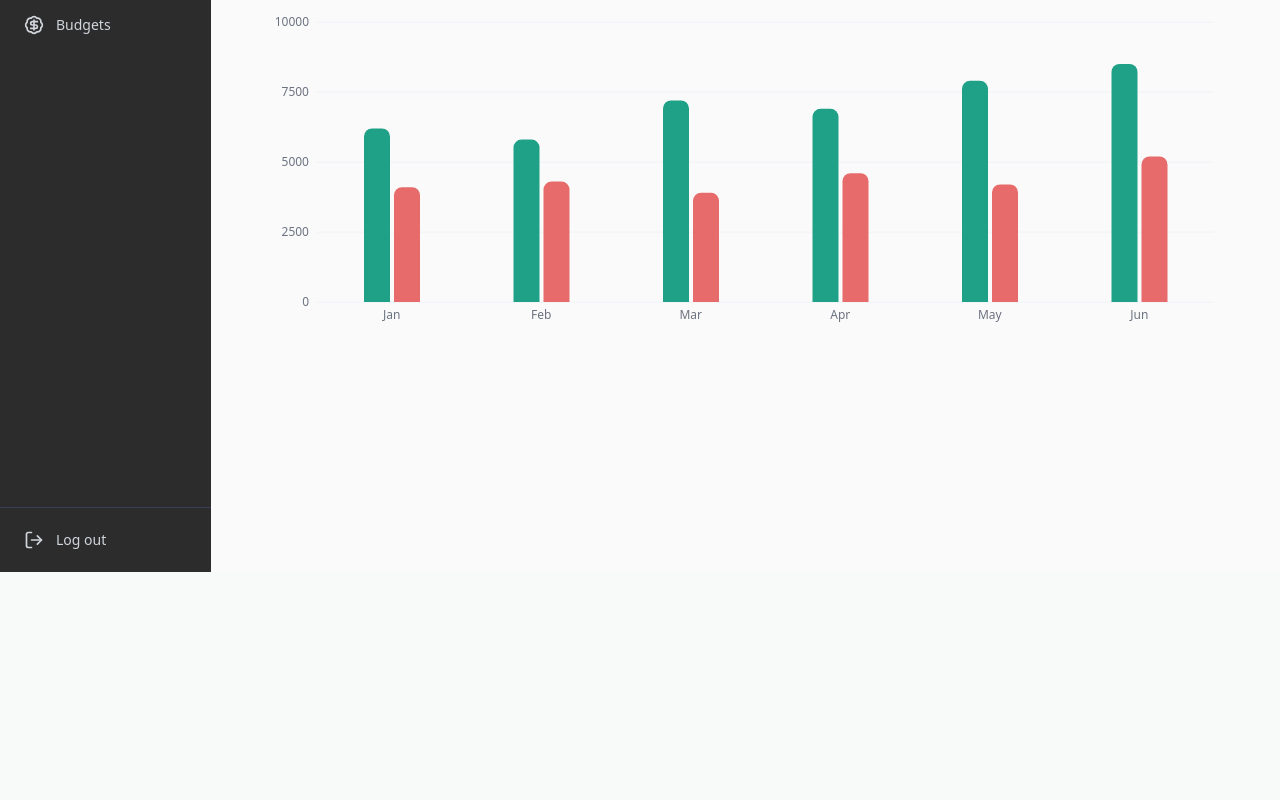
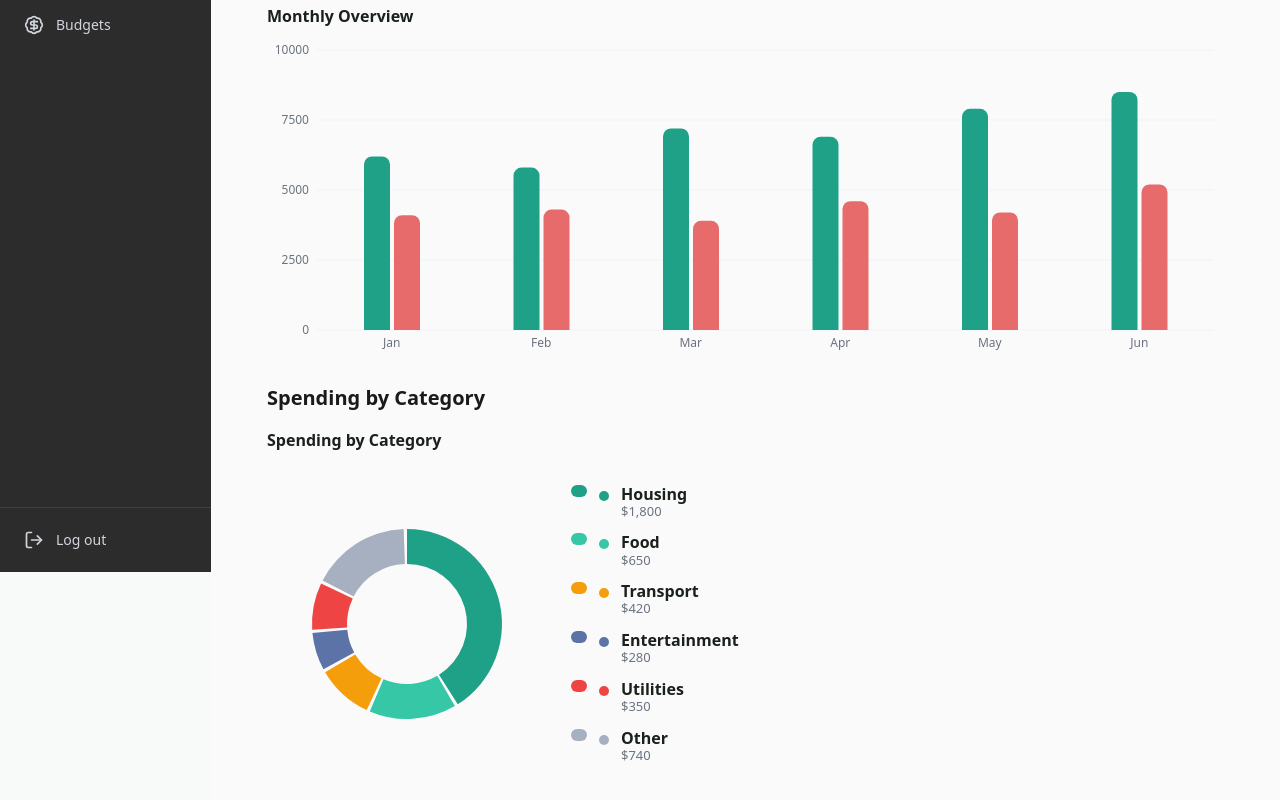
Before and after one commit to Githinji0/MiFinance, a Next.js app in the folder client/: page /analytics in a window 1280 px wide. Shown: the part 228-1028 px from the top of the page. Before the commit the page ends 800 px from the top, so only its background shows below. Built offline with nearby package versions, Linux system fonts and the light colour scheme.

Commit message:
feat: add Spending by Category donut chart to Analytics page; enhance layout with new section

```diff
--- a/client/app/analytics/page.tsx
+++ b/client/app/analytics/page.tsx
@@ -1,8 +1,9 @@
 import MonthlyOverviewBarChart from "@/components/MonthlySpendGraph";
+import SpendingByCategoryDonut from "@/components/SpendingByCategory";
 
 export default function Analytics() {
   return (
-    <div className="flex flex-col min-h-screen p-10 bg-zinc-50 font-sans dark:bg-gray w-full">
+    <div className="flex flex-col min-h-screen p-10 bg-zinc-50 font-sans dark:bg-gray w-full gap-7">
       <div className=" w-full flex flex-col gap-4 mb-5">
         <h1 className="text-4xl font-bold text-gray dark:text-surface">
           Analytics Page
@@ -21,6 +22,12 @@ text-lg text-gray-600 dark:text-surface
         </h1>
         <MonthlyOverviewBarChart />
       </div>
+      <div className=" w-full flex flex-col gap-4 p-4">
+        <h1 className="text-xl font-semibold text-gray dark:text-surface">
+          Spending by Category
+        </h1>
+        <SpendingByCategoryDonut />
+      </div>
     </div>
   );
 }
--- /dev/null
+++ b/client/components/SpendingByCategory.tsx
@@ -0,0 +1,142 @@
+"use client";
+
+import React from "react";
+import type { ReactElement } from "react";
+import {
+  PieChart,
+  Pie,
+  Cell,
+  ResponsiveContainer,
+  Tooltip,
+  type TooltipProps,
+} from "recharts";
+
+interface CategoryDatum {
+  name: string;
+  value: number;
+  color: string;
+}
+
+const data: CategoryDatum[] = [
+  { name: "Housing", value: 1800, color: "#1FA187" },
+  { name: "Food", value: 650, color: "#36C7A7" },
+  { name: "Transport", value: 420, color: "#F59E0B" },
+  { name: "Entertainment", value: 280, color: "#5B73A6" },
+  { name: "Utilities", value: 350, color: "#EF4444" },
+  { name: "Other", value: 740, color: "#A7B0C0" },
+];
+
+function formatMoney(n: number): string {
+  return `$${n.toLocaleString()}`;
+}
+
+
+interface DonutTooltipContentProps {
+  active?: boolean;
+  payload?: Array<{
+    name?: string;
+    value?: number | string;
+    payload?: CategoryDatum;
+  }>;
+  label?: string;
+}
+
+function DonutTooltipContent({
+  active,
+  payload,
+}: DonutTooltipContentProps): ReactElement | null {
+  if (!active || !payload?.length) return null;
+
+  const first = payload[0];
+  const name = String(first.name ?? first.payload?.name ?? "");
+  const rawValue = first.value ?? first.payload?.value ?? 0;
+  const value = typeof rawValue === "number" ? rawValue : Number(rawValue);
+
+  return (
+    <div
+      style={{
+        background: "#fff",
+        border: "1px solid #E5E7EB",
+        borderRadius: 10,
+        padding: "10px 12px",
+        boxShadow: "0 10px 30px rgba(0,0,0,0.1)",
+      }}
+    >
+      <div style={{ fontWeight: 700, marginBottom: 4 }}>{name}</div>
+      <div style={{ color: "#6B7280" }}>{formatMoney(value)}</div>
+    </div>
+  );
+}
+
+interface LegendItemProps {
+  item: CategoryDatum;
+}
+
+function LegendItem({ item }: LegendItemProps): ReactElement {
+  return (
+    <div style={{ display: "flex", gap: 12, alignItems: "flex-start", width: "100%" }}> <div style={{ padding: "6px 8px", background: item.color, borderRadius: 6, flexShrink: 0 }} />
+      <span
+        style={{
+          width: 10,
+          height: 10,
+          borderRadius: 999,
+          marginTop: 6,
+          background: item.color,
+          flexShrink: 0,
+        }}
+      />
+      <div style={{ lineHeight: 1.2 }}>
+        <div style={{ fontWeight: 700 }}>{item.name}</div>
+        <div style={{ color: "#6B7280", fontSize: 13 }}>{formatMoney(item.value)}</div>
+      </div>
+    </div>
+  );
+}
+
+export default function SpendingByCategoryDonut(): ReactElement {
+  return (
+    <div style={{ width: "100%", height: 320 }}>
+      <div style={{ fontWeight: 800, marginBottom: 12 }}>Spending by Category</div>
+
+      <div
+        style={{
+          display: "grid",
+          gridTemplateColumns: "280px 1fr",
+          gap: 24,
+          alignItems: "center",
+          height: "100%",
+        }}
+      >
+        <div style={{ width: "100%", height: 260 }}>
+          <ResponsiveContainer width="100%" height="100%">
+            <PieChart>
+              <Tooltip content={<DonutTooltipContent />} />
+              <Pie
+                data={data}
+                dataKey="value"
+                nameKey="name"
+                innerRadius={60}
+                outerRadius={95}
+                startAngle={90}
+                endAngle={-270}
+                paddingAngle={2}
+                stroke="transparent"
+                isAnimationActive={false}
+              >
+                {data.map((d) => (
+                  <Cell key={d.name} fill={d.color} />
+                ))}
+              </Pie>
+            </PieChart>
+          </ResponsiveContainer>
+        </div>
+
+        <div style={{ display: "grid", gap: 14 }}>
+          {data.map((item) => (
+            <LegendItem key={item.name} item={item} />
+          ))}
+        </div>
+      </div>
+    </div>
+  );
+}
```
